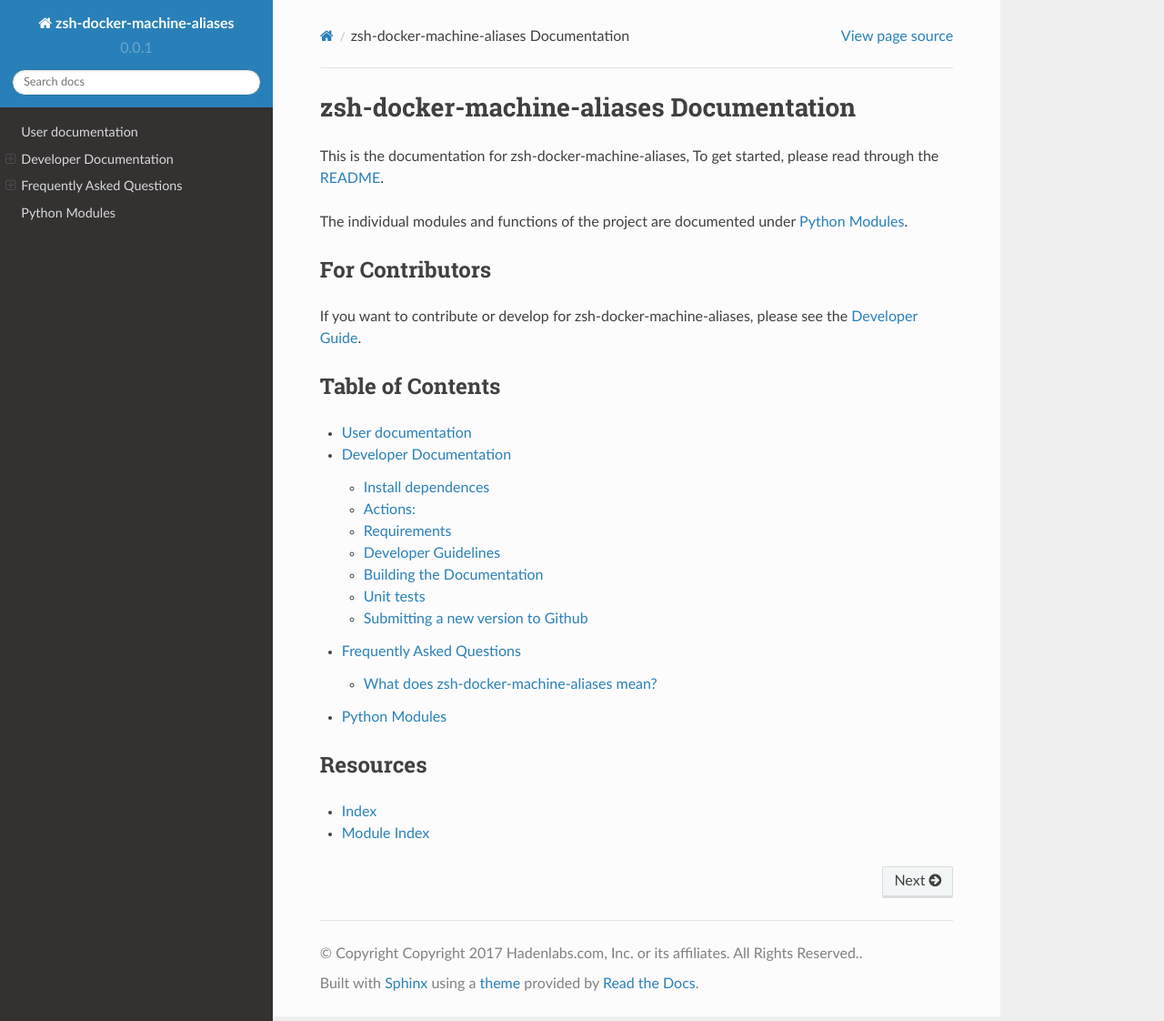
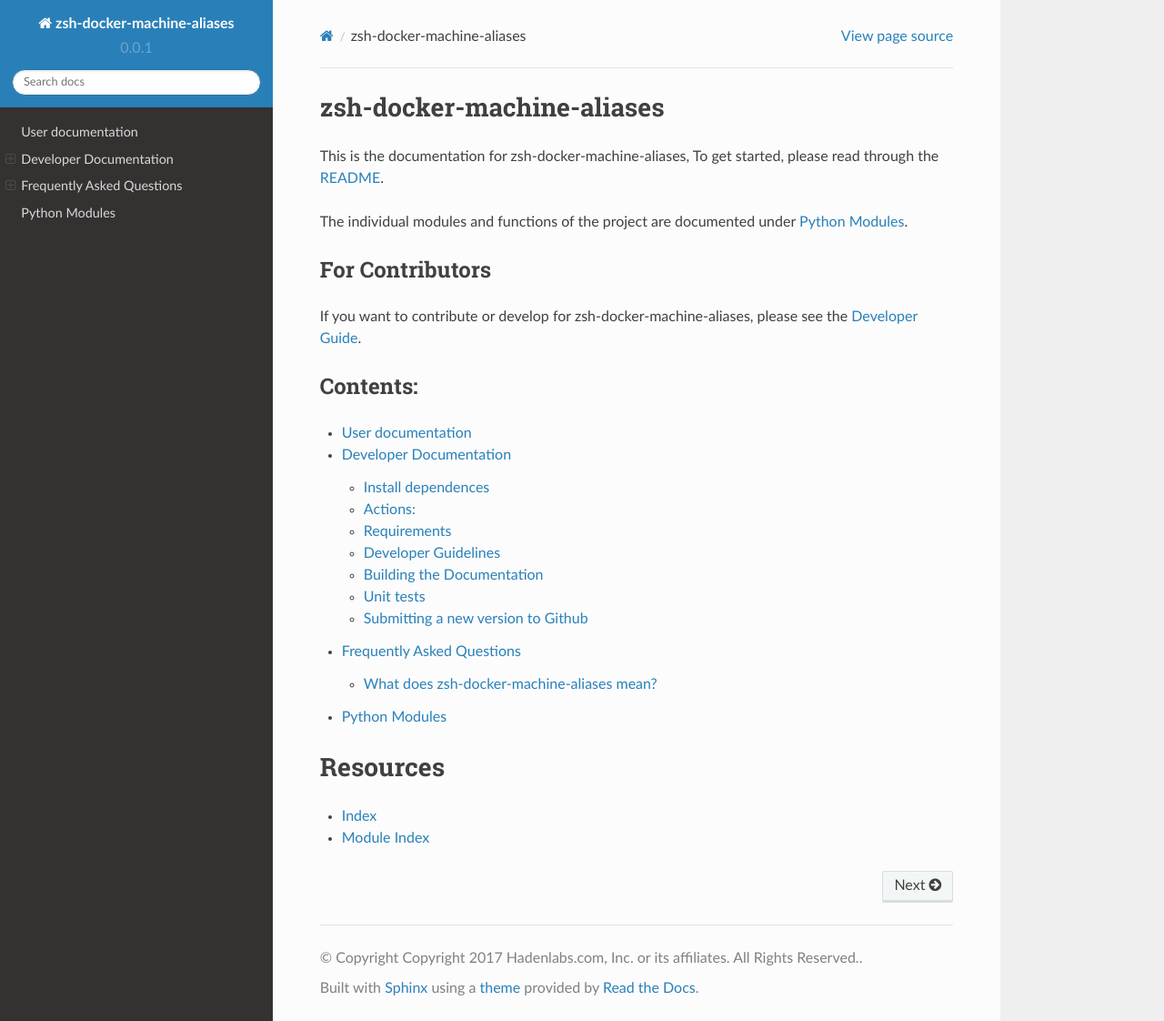
Before and after one commit to luismayta/zsh-docker-machine-aliases, a Sphinx documentation site: the page built from docs/index.rst, in a window 1280 px wide and 1122 px high. Shown: the whole window at 91% size. Built offline with Sphinx 7.4.7 and the Read the Docs theme 2.0.0, drawn with Linux system fonts in a browser that asks for light colours; formulas are drawn with MathJax 3.

```diff
--- a/docs/development.rst
+++ b/docs/development.rst
@@ -139,5 +139,5 @@ Before starting make sure you have:
    ``bash  λ bumplus -v ${VERSION}``
 5. Finish Releases:
    ``bash  λ git flow release finish ${VERSION}``
-5. Push releases:
+6. Push releases:
    ``bash  λ git push origin --tags``
--- a/docs/index.rst
+++ b/docs/index.rst
@@ -1,5 +1,5 @@
-zsh-docker-machine-aliases Documentation
-========================================
+zsh-docker-machine-aliases
+==========================
 
 This is the documentation for zsh-docker-machine-aliases,
 To get started, please read through the :doc:`README </README>`.
@@ -11,21 +11,22 @@ For Contributors
 If you want to contribute or develop for zsh-docker-machine-aliases, please see the :doc:`Developer Guide </development>`.
 
 
-Table of Contents
------------------
+Contents:
+---------
 
 .. toctree::
-    :maxdepth: 4
+  :maxdepth: 4
+  :glob:
 
-    README
-    user_documentation
-    development
-    CHANGELOG
-    faq
-    modules
+  README
+  user_documentation
+  development
+  CHANGELOG
+  faq
+  modules
 
 Resources
----------
+=========
 
 * :ref:`genindex`
 * :ref:`modindex`
```
